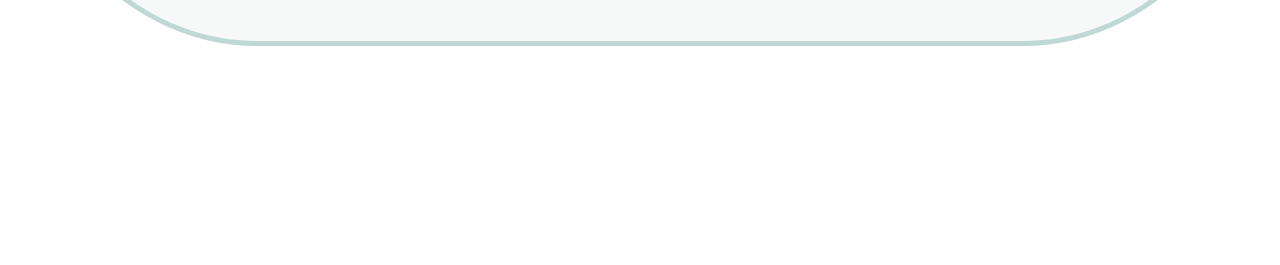
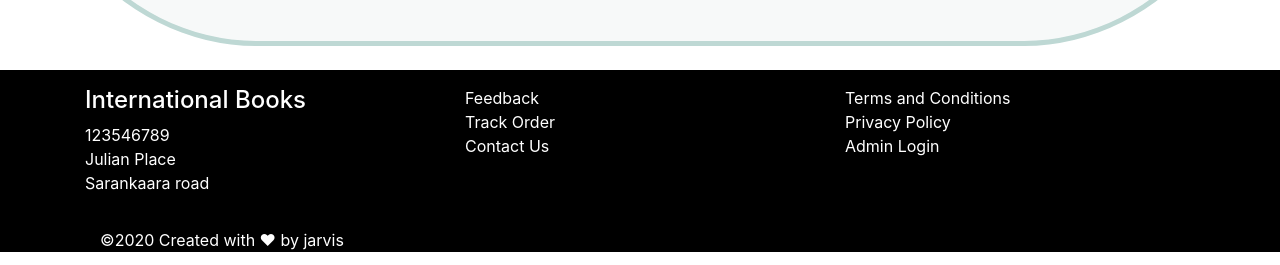
Before and after one commit to KarthikManoj/HCI_Jarvis, a React (Create React App) app: page /Cont in a window 1280 px wide. Shown: the part 1585-1850 px from the top of the page. Before the commit the page ends 1631 px from the top, so only its background shows below. Built offline with nearby package versions, Linux system fonts and the light colour scheme.

Commit message:
add footer

```diff
--- a/src/App.js
+++ b/src/App.js
@@ -9,6 +9,8 @@ import { BrowserRouter, Route, Switch } from "react-router-dom";
 import Navigation from "./components/Navigation";
 import AddToCart from "./components/views/addCart/addToCart";
 import Contact from "./components/views/contactUs/contact";
+import Footer from "./components/Footer";
+
 function App() {
   return (
       <BrowserRouter>
@@ -19,6 +21,8 @@ function App() {
               <Route path="/Cont" component={Contact}></Route>
 
           </Switch>
+          <br />
+          <Footer />
       </BrowserRouter>
   );
 }
--- /dev/null
+++ b/src/components/Footer.css
@@ -0,0 +1,8 @@
+.main-footer {
+    color: white;
+    background-color: black;
+    padding-top: 1em;
+    position: relative;
+    bottom: 0;
+    width: 100%;
+  }
--- /dev/null
+++ b/src/components/Footer.js
@@ -0,0 +1,46 @@
+import React from "react";
+import "./Footer.css";
+
+function Footer() {
+  return (
+    <div className="main-footer">
+      <div className="container">
+        <div className="row">
+
+          <div className="col">
+            <h4>International Books</h4>
+            <h7 className="list-unstyled">
+              <li>123546789</li>
+              <li>Julian Place</li>
+              <li>Sarankaara road</li>
+            </h7>
+          </div>
+
+          <div className="col">
+            <ui className="list-unstyled">
+              <li>Feedback</li>
+              <li>Track Order</li>
+              <li>Contact Us</li>
+            </ui>
+          </div>
+
+          <div className="col">
+            <ui className="list-unstyled">
+              <li>Terms and Conditions</li>
+              <li>Privacy Policy</li>
+              <li>Admin Login</li>
+            </ui>
+          </div>
+        </div>
+        <hr />
+        <div className="">
+          <p className="col-sm">
+            &copy;{new Date().getFullYear()} Created with ♥ by jarvis
+          </p>
+        </div>
+      </div>
+    </div>
+  );
+}
+
+export default Footer;
```
